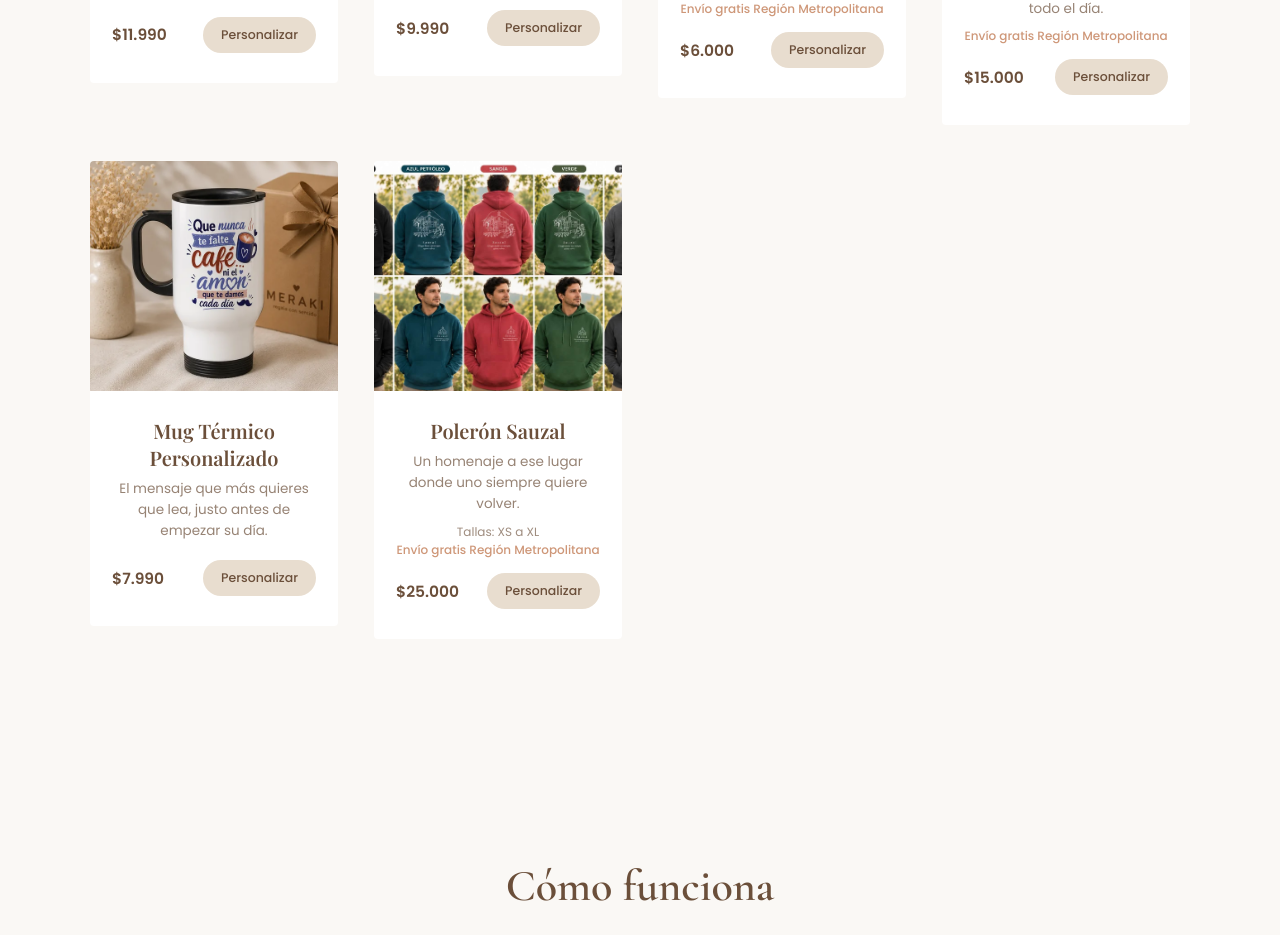
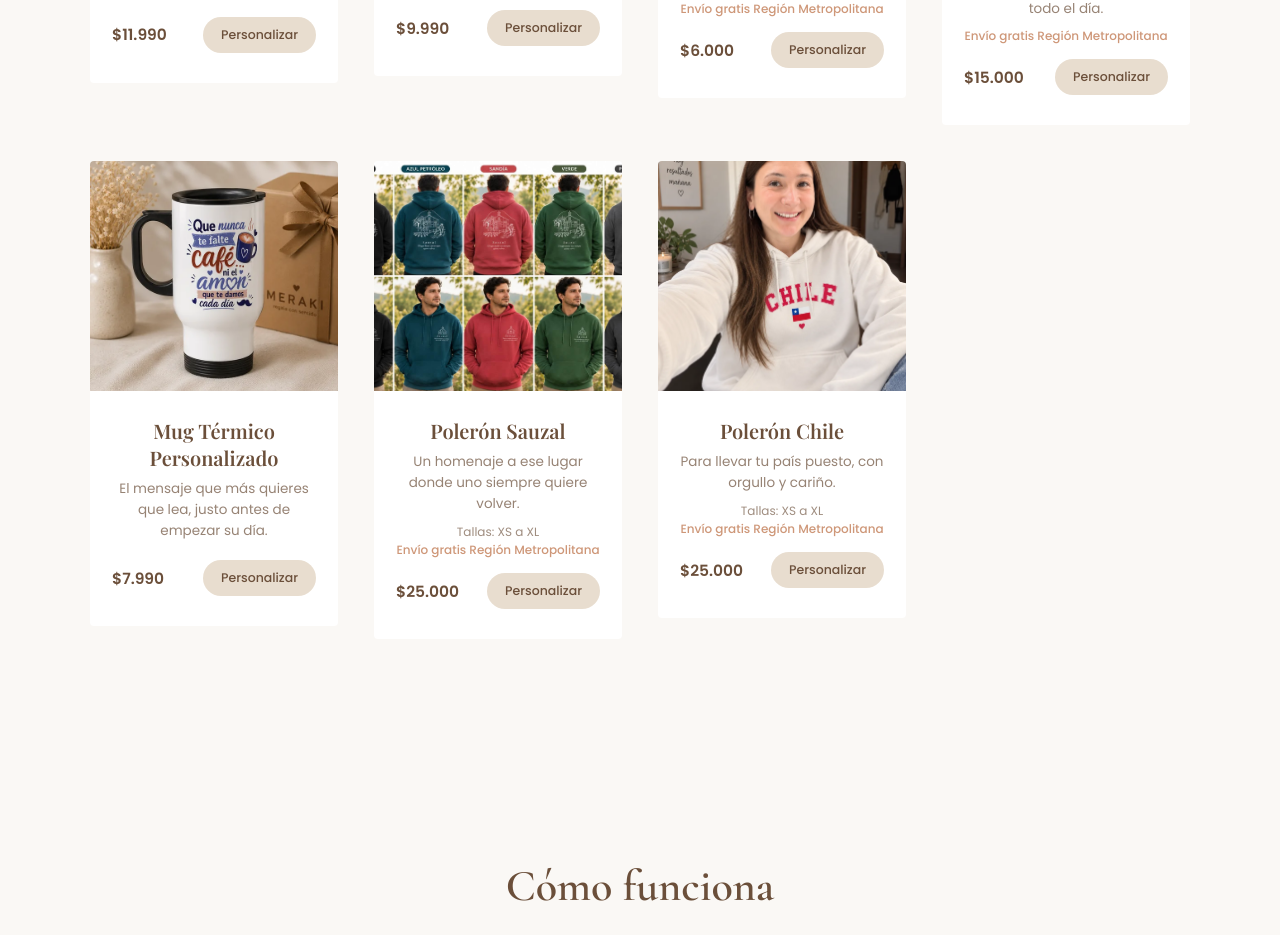
Before and after one commit to barbaramorales471-prog/meraki-crea, a React (Vite) app: page / in a window 1280 px wide. Shown: the part 2062-2997 px from the top of the page. Built offline with nearby package versions, Linux system fonts and the light colour scheme; a web font is replaced by a local one.

Commit message:
Agrega Polerón Chile al catálogo

```diff
--- a/src/App.jsx
+++ b/src/App.jsx
@@ -15,6 +15,7 @@ import heroImg5 from "../hero-5.webp";
 import imgMugTermico from "../producto-mug-termico.webp";
 import imgPolera from "../producto-polera.webp";
 import imgPoleronSauzal from "../producto-poleron-sauzal.jpg";
+import imgPoleronChile from "../producto-poleron-chile.webp";
 
 // ============================================================
 // DATA
@@ -27,6 +28,7 @@ const PRODUCTS = [
   { id: "vaso-termico", name: "Vaso Térmico Personalizado", desc: "Para que lleve algo tuyo a donde vaya, frío o caliente, todo el día.", price: 15000, swatch: ["#6B4F3A", "#D8C3A5"], photo: imgVaso, shipping: "Envío gratis Región Metropolitana" },
   { id: "mug-termico", name: "Mug Térmico Personalizado", desc: "El mensaje que más quieres que lea, justo antes de empezar su día.", price: 7990, swatch: ["#A8B39C", "#C98C6A"], photo: imgMugTermico },
   { id: "poleron-sauzal", name: "Polerón Sauzal", desc: "Un homenaje a ese lugar donde uno siempre quiere volver.", price: 25000, swatch: ["#2F4F3A", "#D8C3A5"], photo: imgPoleronSauzal, sizes: "Tallas: XS a XL", shipping: "Envío gratis Región Metropolitana" },
+  { id: "poleron-chile", name: "Polerón Chile", desc: "Para llevar tu país puesto, con orgullo y cariño.", price: 25000, swatch: ["#D52B1E", "#0033A0"], photo: imgPoleronChile, sizes: "Tallas: XS a XL", shipping: "Envío gratis Región Metropolitana" },
 ];
 
 const TESTIMONIALS = [
```
Also changed, not shown: producto-poleron-chile.webp (added).
